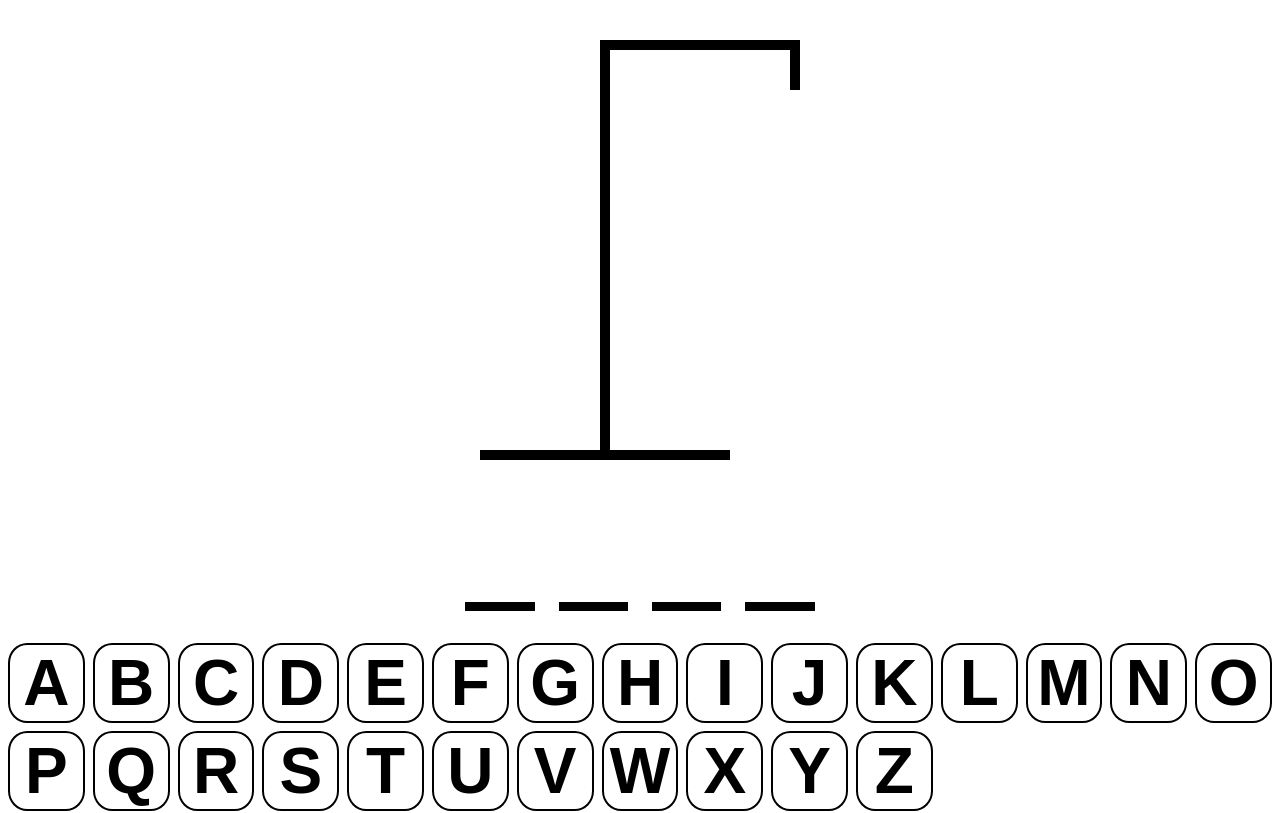
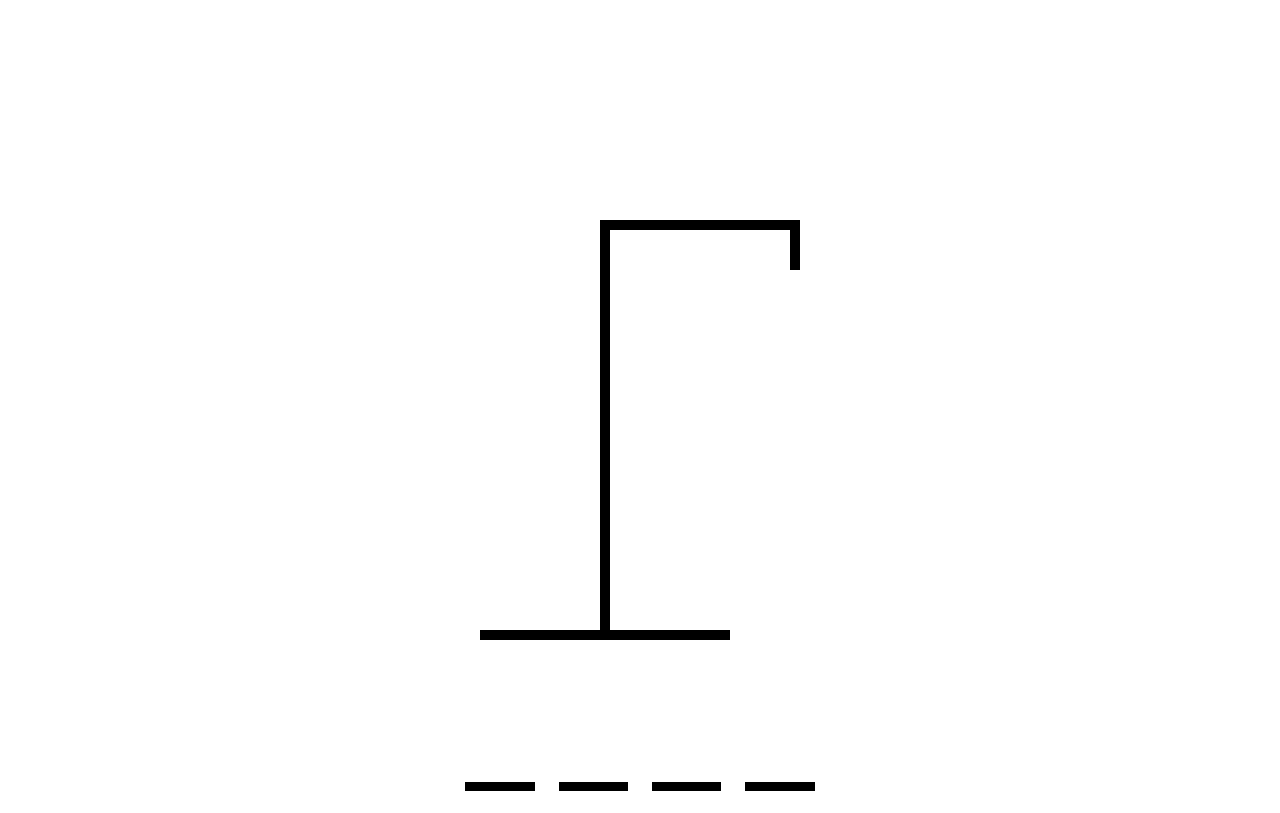
Before and after one commit to 44jovi/hangman-react-ts, a React (Vite) app: page / in a window 1280 px wide. Shown: the top 813 px of the page. Built offline with nearby package versions, Linux system fonts and the light colour scheme.

Commit message:
feat(App): add clue to main message before game won/lost

```diff
--- a/src/App.tsx
+++ b/src/App.tsx
@@ -95,8 +95,16 @@ function App() {
     >
       {/* Main game message based on game state */}
       <div
-        style={{ fontSize: "2rem", fontFamily: "arial", textAlign: "center" }}
+        style={{
+          fontSize: "3rem",
+          color: "white",
+          fontFamily: "courier",
+          fontWeight: "bold",
+          textAlign: "center",
+          padding: "5%",
+        }}
       >
+        {!gameWon && !gameLost && "Clue: Animal..."}
         {gameWon && "You won! Press ENTER."}
         {gameLost && "You lost! Press ENTER."}
       </div>
```
